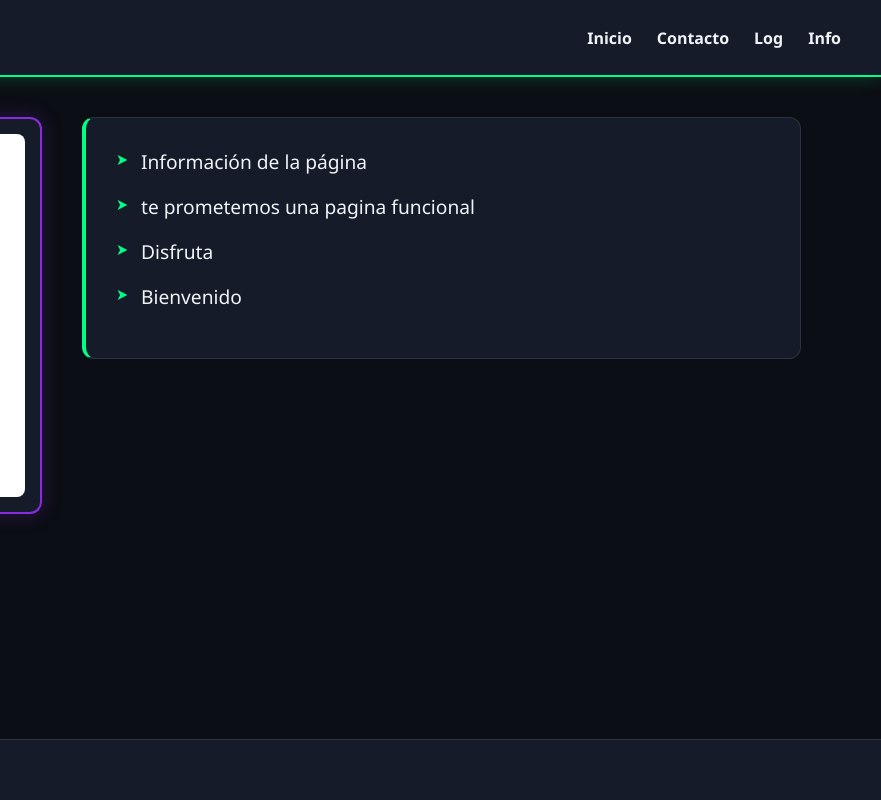
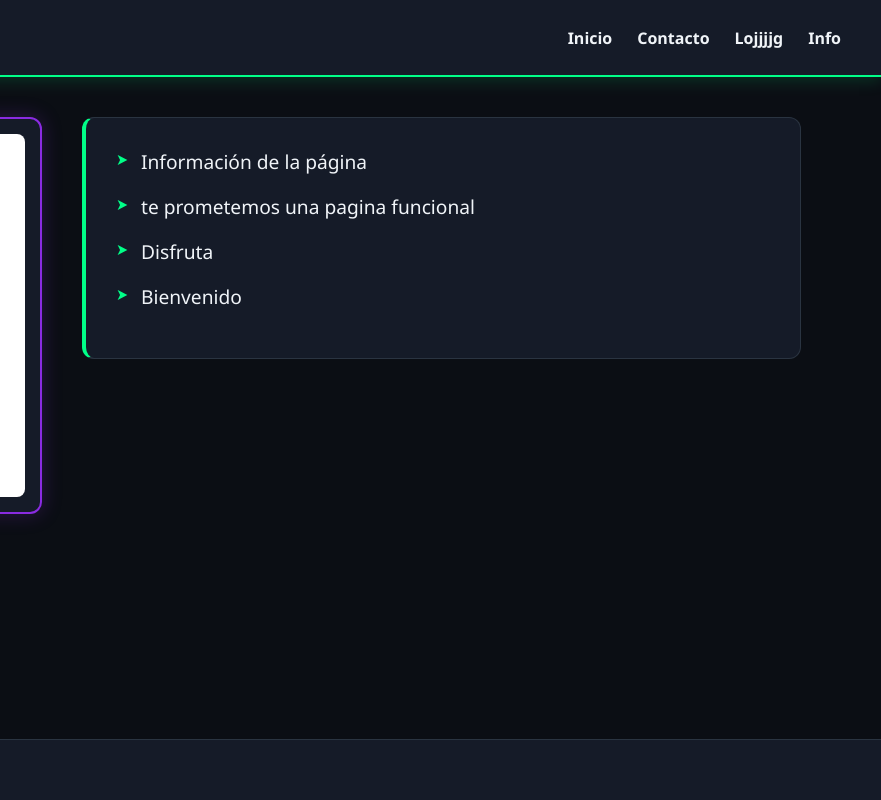
Before and after one commit to edidxy01-spec/repositoriopro, a plain HTML site: page index.html in a window 1280 px wide. Shown: the full height of the page, 399-1280 px from the left. Drawn offline with Linux system fonts and the light colour scheme.

Commit message:
mi primer commit

```diff
--- a/index.html
+++ b/index.html
@@ -17,7 +17,7 @@
             <ul>
                 <li><a href="index.html">Inicio</a></li>
                 <li><a href="contacto.html">Contacto</a></li>
-                <li><a href="log.html">Log</a></li>
+                <li><a href="log.html">Lojjjjg</a></li>
                 <li><a href="info.html">Info</a></li>
             </ul>
         </nav>
```
